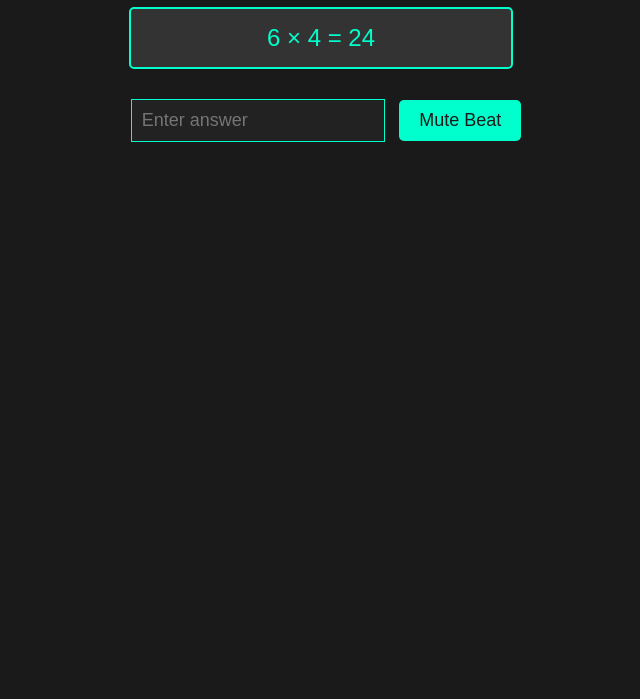
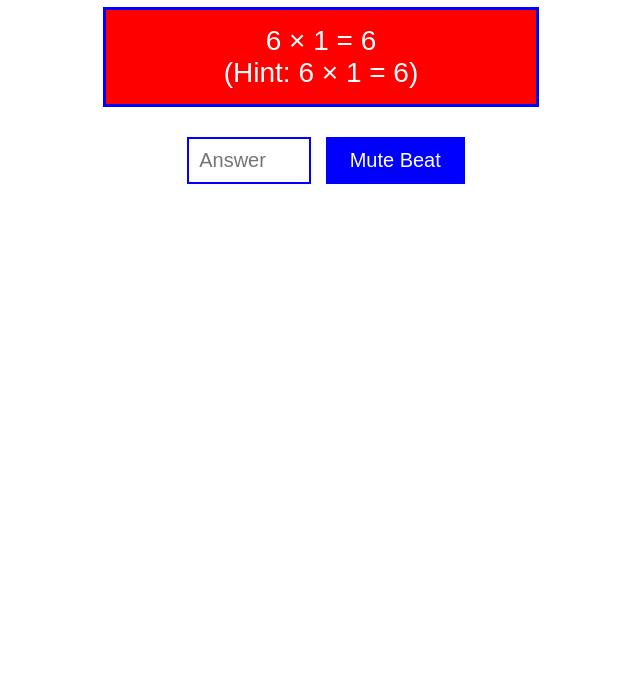
Before and after one commit to afbrueckner/beatmaster-math, a plain HTML site: page index.html in a window 1280 px wide. Shown: the part 101-800 px from the top of the page, without its empty margins (319-959 px from the left). Drawn offline with Linux system fonts and the light colour scheme.

Commit message:
Update index.html

```diff
--- a/index.html
+++ b/index.html
@@ -5,49 +5,54 @@
   <title>Beatmaster Math</title>
   <style>
     body {
-      background: #1a1a1a;
-      color: #00ffcc;
+      background: #ffffff;
+      color: #000000;
       font-family: Arial, sans-serif;
       text-align: center;
       padding: 20px;
     }
     #beat-sheet {
-      font-size: 24px;
-      background: #333;
+      font-size: 28px;
+      background: #ff0000; /* Red */
+      color: #ffffff;
       padding: 15px;
-      border: 2px solid #00ffcc;
+      border: 3px solid #0000ff; /* Blue */
       margin: 20px auto;
-      width: 350px;
-      border-radius: 5px;
+      width: 400px;
     }
     #problem {
-      font-size: 24px;
-      background: #333;
+      font-size: 28px;
+      background: #ffff00; /* Yellow */
+      color: #000000;
       padding: 15px;
-      border: 2px solid #00ffcc;
+      border: 3px solid #0000ff;
       margin: 20px auto;
-      width: 350px;
-      border-radius: 5px;
+      width: 400px;
     }
     #answer {
       padding: 10px;
-      font-size: 18px;
-      background: #222;
-      color: #fff;
-      border: 1px solid #00ffcc;
+      font-size: 20px;
+      background: #ffffff;
+      color: #000000;
+      border: 2px solid #0000ff;
       margin: 10px;
+      width: 100px;
     }
     button {
-      padding: 10px 20px;
-      font-size: 18px;
-      background: #00ffcc;
-      color: #1a1a1a;
+      padding: 12px 24px;
+      font-size: 20px;
+      background: #0000ff; /* Blue */
+      color: #ffffff;
       border: none;
       cursor: pointer;
-      border-radius: 5px;
     }
     button:hover {
-      background: #00b38f;
+      background: #000099;
+    }
+    #feedback {
+      font-size: 24px;
+      margin: 10px;
+      color: #ff0000;
     }
     .hidden {
       display: none;
@@ -56,56 +61,108 @@
 </head>
 <body>
   <h1>Beatmaster Math</h1>
-  <div id="beat-sheet">8 × 6 = 48<br>(Hint: 5 × 6 = 30, + 3 × 6 = 18)</div>
-  <div id="problem" class="hidden">8 × 6 = ?</div>
-  <input id="answer" type="text" placeholder="Enter answer">
+  <div id="beat-sheet">8 + 6 = 14<br>(Hint: 8 + 2 = 10, + 4 = 14)</div>
+  <div id="problem" class="hidden">8 + 6 = ?</div>
+  <input id="answer" type="text" placeholder="Answer">
   <button onclick="tryMute()">Mute Beat</button>
   <button onclick="checkAnswer()" class="hidden">Drop the Beat</button>
+  <div id="feedback"></div>
   <script>
-    let facts = [
-      { q: "6 × 4", a: "24", hint: "" },
-      { q: "8 × 6", a: "48", hint: "5 × 6 = 30, + 3 × 6 = 18" },
-      { q: "7 × 5", a: "35", hint: "5 × 5 = 25, + 2 × 5 = 10" }
-    ];
+    let facts = {
+      addition: [
+        { q: "6 + 1", a: "7", hint: "6 + 1 = 7" },
+        { q: "6 + 2", a: "8", hint: "6 + 2 = 8" },
+        { q: "6 + 3", a: "9", hint: "6 + 2 = 8, + 1 = 9" },
+        { q: "6 + 4", a: "10", hint: "6 + 4 = 10" },
+        { q: "6 + 5", a: "11", hint: "6 + 4 = 10, + 1 = 11" },
+        { q: "6 + 6", a: "12", hint: "6 + 4 = 10, + 2 = 12" },
+        { q: "6 + 7", a: "13", hint: "6 + 4 = 10, + 3 = 13" },
+        { q: "6 + 8", a: "14", hint: "6 + 4 = 10, + 4 = 14" },
+        { q: "6 + 9", a: "15", hint: "6 + 4 = 10, + 5 = 15" },
+        { q: "6 + 10", a: "16", hint: "6 + 10 = 16" },
+        { q: "6 + 11", a: "17", hint: "6 + 10 = 16, + 1 = 17" },
+        { q: "6 + 12", a: "18", hint: "6 + 10 = 16, + 2 = 18" }
+      ],
+      subtraction: [
+        { q: "12 - 1", a: "11", hint: "12 - 1 = 11" },
+        { q: "12 - 2", a: "10", hint: "12 - 2 = 10" },
+        { q: "12 - 3", a: "9", hint: "12 - 2 = 10, - 1 = 9" },
+        { q: "12 - 4", a: "8", hint: "12 - 2 = 10, - 2 = 8" },
+        { q: "12 - 5", a: "7", hint: "12 - 5 = 7" },
+        { q: "12 - 6", a: "6", hint: "12 - 5 = 7, - 1 = 6" },
+        { q: "12 - 7", a: "5", hint: "12 - 5 = 7, - 2 = 5" },
+        { q: "12 - 8", a: "4", hint: "12 - 5 = 7, - 3 = 4" },
+        { q: "12 - 9", a: "3", hint: "12 - 10 = 2, + 1 = 3" },
+        { q: "12 - 10", a: "2", hint: "12 - 10 = 2" },
+        { q: "12 - 11", a: "1", hint: "12 - 10 = 2, - 1 = 1" },
+        { q: "12 - 12", a: "0", hint: "12 - 12 = 0" }
+      ],
+      multiplication: [
+        { q: "6 × 1", a: "6", hint: "6 × 1 = 6" },
+        { q: "6 × 2", a: "12", hint: "6 + 6 = 12" },
+        { q: "6 × 3", a: "18", hint: "6 × 2 = 12, + 6 = 18" },
+        { q: "6 × 4", a: "24", hint: "6 × 2 = 12, × 2 = 24" },
+        { q: "6 × 5", a: "30", hint: "6 × 5 = 30" },
+        { q: "6 × 6", a: "36", hint: "6 × 5 = 30, + 6 = 36" },
+        { q: "6 × 7", a: "42", hint: "6 × 5 = 30, + 12 = 42" },
+        { q: "6 × 8", a: "48", hint: "6 × 5 = 30, + 18 = 48" },
+        { q: "6 × 9", a: "54", hint: "6 × 10 = 60, - 6 = 54" },
+        { q: "6 × 10", a: "60", hint: "6 × 10 = 60" },
+        { q: "6 × 11", a: "66", hint: "6 × 10 = 60, + 6 = 66" },
+        { q: "6 × 12", a: "72", hint: "6 × 10 = 60, + 12 = 72" }
+      ],
+      division: [
+        { q: "12 ÷ 1", a: "12", hint: "12 ÷ 1 = 12" },
+        { q: "12 ÷ 2", a: "6", hint: "12 ÷ 2 = 6" },
+        { q: "12 ÷ 3", a: "4", hint: "3 × 4 = 12" },
+        { q: "12 ÷ 4", a: "3", hint: "4 × 3 = 12" },
+        { q: "12 ÷ 6", a: "2", hint: "6 × 2 = 12" },
+        { q: "12 ÷ 12", a: "1", hint: "12 ÷ 12 = 1" }
+      ]
+    };
+    let currentOp = "multiplication";
     let currentFact = 0;
     let isMuted = false;
 
     function loadFact() {
-      let fact = facts[currentFact];
+      let fact = facts[currentOp][currentFact];
       document.getElementById("beat-sheet").innerHTML = `${fact.q} = ${fact.a}${fact.hint ? "<br>(Hint: " + fact.hint + ")" : ""}`;
       document.getElementById("problem").innerHTML = `${fact.q} = ?`;
     }
 
     function tryMute() {
       let userAnswer = document.getElementById("answer").value;
-      if (userAnswer === facts[currentFact].a) {
+      if (userAnswer === facts[currentOp][currentFact].a) {
         document.getElementById("beat-sheet").classList.add("hidden");
         document.getElementById("problem").classList.remove("hidden");
-        document.getElementById("answer").value = ""; // Clear the input
+        document.getElementById("answer").value = "";
         document.querySelectorAll("button")[0].classList.add("hidden");
         document.querySelectorAll("button")[1].classList.remove("hidden");
         isMuted = true;
       } else if (userAnswer === "") {
-        alert("Yo, afbrueckner, drop an answer first!");
+        document.getElementById("feedback").innerText = "Drop an answer first!";
       } else {
-        alert("Static buzz—wrong mix! Try again.");
+        document.getElementById("feedback").innerText = "Wrong mix—try again!";
         document.getElementById("answer").value = "";
       }
     }
 
     function checkAnswer() {
       if (!isMuted) return;
-      let fact = facts[currentFact];
+      let fact = facts[currentOp][currentFact];
       let userAnswer = document.getElementById("answer").value;
       if (userAnswer === fact.a) {
-        alert(`Sick beat, afbrueckner! You nailed ${fact.q} = ${fact.a}!`);
-        currentFact = (currentFact + 1) % facts.length;
-        resetGame();
-        loadFact();
+        document.getElementById("feedback").innerText = "Sick beat! Next track...";
+        currentFact = (currentFact + 1) % facts[currentOp].length;
+        setTimeout(() => {
+          resetGame();
+          loadFact();
+          document.getElementById("feedback").innerText = "";
+        }, 1000); // Auto-advance after 1 sec
       } else if (userAnswer === "") {
-        alert("Yo, afbrueckner, drop an answer first!");
+        document.getElementById("feedback").innerText = "Drop an answer first!";
       } else {
-        alert("Static buzz—wrong mix! Try again.");
+        document.getElementById("feedback").innerText = "Wrong mix—try again!";
         document.getElementById("answer").value = "";
       }
     }
@@ -119,6 +176,12 @@
       isMuted = false;
     }
 
+    // Arrow key navigation
+    document.addEventListener("keydown", (e) => {
+      if (e.key === "ArrowRight" && !isMuted) tryMute();
+      if (e.key === "ArrowRight" && isMuted) checkAnswer();
+    });
+
     // Start with first fact
     loadFact();
   </script>
```
